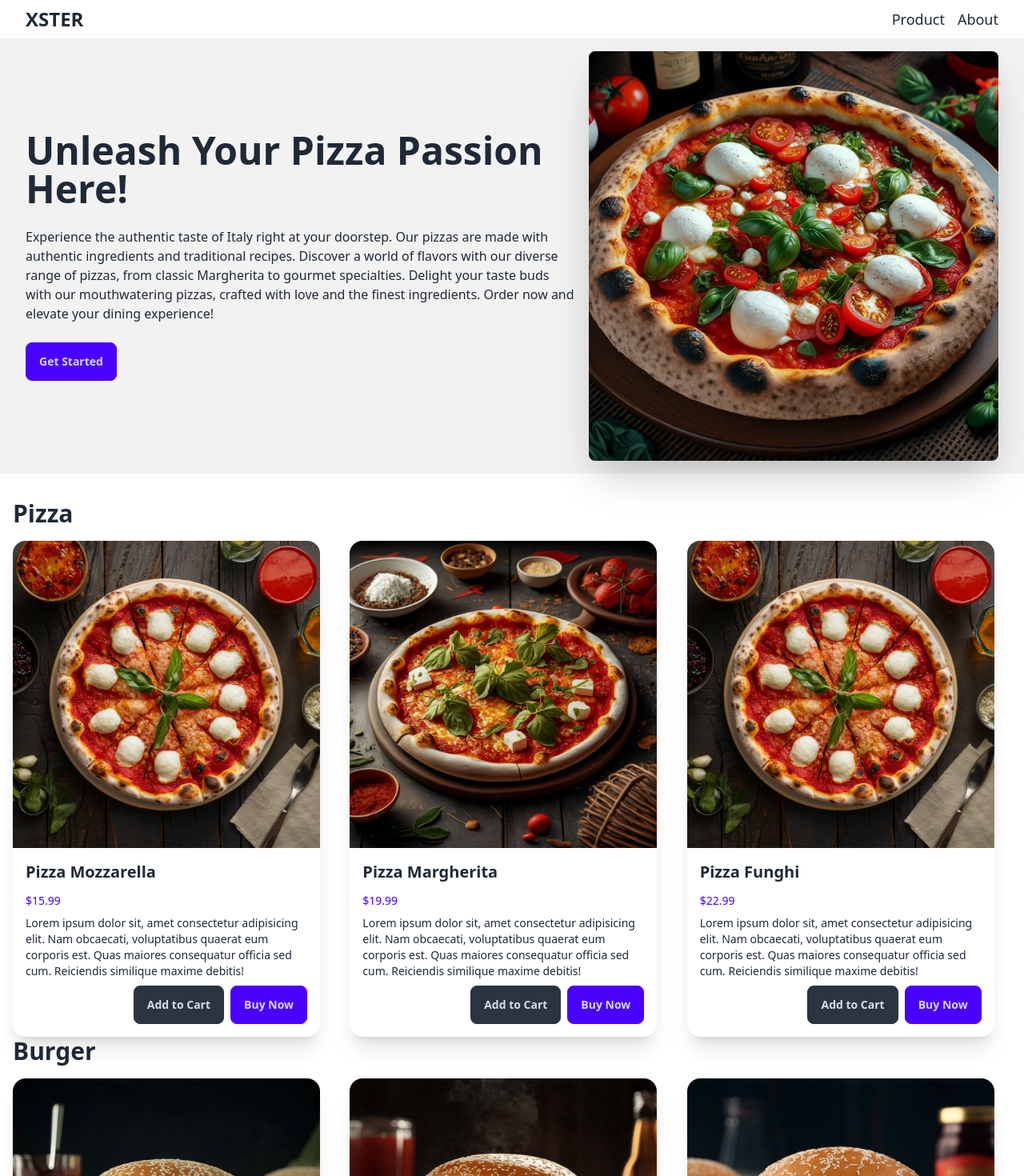
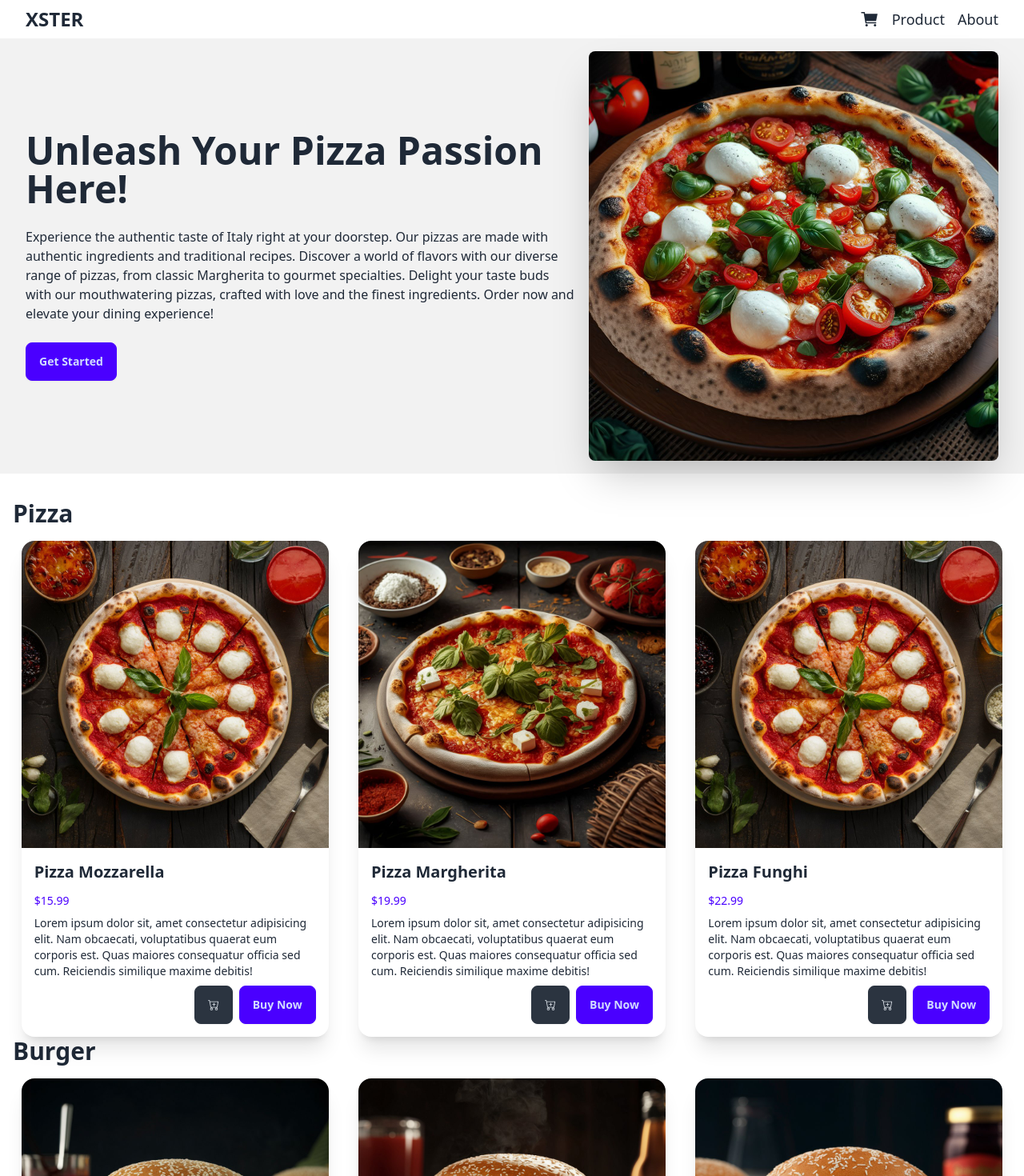
Before and after one commit to Nurdinxdev/e-commerce, a React (Vite) app: page / in a window 1280 px wide. Shown: the top 1470 px of the page at 80% size. Built offline with nearby package versions, Linux system fonts and the light colour scheme.

Commit message:
successfuly create cart features and add depedencies react-hot-toast for notifications

```diff
--- a/package.json
+++ b/package.json
@@ -12,6 +12,7 @@
   "dependencies": {
     "react": "^18.2.0",
     "react-dom": "^18.2.0",
+    "react-hot-toast": "^2.4.1",
     "react-icons": "^5.2.1",
     "react-router-dom": "^6.23.1"
   },
--- a/src/Context.jsx
+++ b/src/Context.jsx
@@ -1,19 +1,19 @@
 import { createContext, useContext, useState } from "react";
 
-export const ChartContext = createContext();
+export const CartContext = createContext();
 
-export const useChartContext = () => {
-  return useContext(ChartContext);
+export const useCartContext = () => {
+  return useContext(CartContext);
 };
 
-export const ChartContextProvider = ({ children }) => {
-  const [chart, setChart] = useState(
-    JSON.parse(localStorage.getItem("chart")) || null
+export const CartContextProvider = ({ children }) => {
+  const [cart, setCart] = useState(
+    JSON.parse(localStorage.getItem("cart")) || null
   );
 
   const data = {
-    chart,
-    setChart,
+    cart,
+    setCart,
   };
-  return <ChartContext.Provider value={data}>{children}</ChartContext.Provider>;
+  return <CartContext.Provider value={data}>{children}</CartContext.Provider>;
 };
--- a/src/components/About.jsx
+++ b/src/components/About.jsx
@@ -3,7 +3,7 @@ import React from "react";
 const About = () => {
   return (
     <div className='flex justify-center py-24' id='about-section'>
-      <div className=' w-[80%] px-8 '>
+      <div className=' w-[90%] px-4 '>
         <h2 className='text-3xl font-bold'>About Us</h2>
         <br />
         <p className='text-lg'>
--- a/src/components/Card.jsx
+++ b/src/components/Card.jsx
@@ -1,10 +1,30 @@
 import React from "react";
+import { BsCartPlus } from "react-icons/bs";
+import { useCartContext } from "../Context";
+import toast from "react-hot-toast";
 
 const Card = ({ src, title, description, price }) => {
+  const { cart, setCart } = useCartContext();
+
   const sendToWhatsapp = () => {
     const message = `I want to buy ${title} from E-commerce.`;
     const url = `https://wa.me/+0123456789?text=${encodeURIComponent(message)}`;
     window.open(url, "_blank");
+  };
+
+  const addToCart = () => {
+    if (cart) {
+      setCart((prev) => [...prev, { src, title, description, price }]);
+      localStorage.setItem("cart", JSON.stringify(cart));
+    } else {
+      setCart([{ src, title, description, price }]);
+      localStorage.setItem(
+        "cart",
+        JSON.stringify([{ src, title, description, price }])
+      );
+    }
+
+    toast.success("Added to cart");
   };
 
   return (
@@ -13,15 +33,15 @@ const Card = ({ src, title, description, price }) => {
         <img src={src} alt={title} />
       </figure>
       <div className='card-body'>
-        <h2 className='card-title'>{title}</h2>
-        <p className='text-primary text-sm'>{price}</p>
-        <p className='sm:block hidden'>{description}</p>
+        <h2 className='sm:card-title text-xs'>{title}</h2>
+        <p className='text-primary text-xs sm:text-sm'>${price}</p>
+        <p className=''>{description}</p>
         <div className='card-actions justify-end'>
           <button
             className='btn btn-neutral md:btn-md btn-sm'
-            onClick={() => sendToWhatsapp()}
+            onClick={() => addToCart()}
           >
-            Add to Cart
+            <BsCartPlus />
           </button>
           <button
             className='btn btn-primary md:btn-md btn-sm'
--- a/src/components/Navbar.jsx
+++ b/src/components/Navbar.jsx
@@ -1,6 +1,10 @@
 import React from "react";
+import { IoCartSharp } from "react-icons/io5";
+import { useCartContext } from "../Context";
 
 const Navbar = () => {
+  const { cart } = useCartContext();
+
   const scrollToProducts = () => {
     const productsSection = document.getElementById("products-section");
     if (productsSection) {
@@ -13,12 +17,20 @@ const Navbar = () => {
       productsSection.scrollIntoView({ behavior: "smooth" });
     }
   };
+
   return (
     <nav className='max-w-full px-8 py-2 flex flex-row justify-between items-center'>
       <h1 className='font-bold text-2xl cursor-pointer'>XSTER</h1>
-      <ul className='flex flex-row gap-4 '>
-        <li>
-          <a className='text-lg cursor-pointer' href='#'></a>
+      <ul className='flex flex-row gap-4 items-center'>
+        <li className='relative'>
+          <a className='text-2xl cursor-pointer' href='#'>
+            <IoCartSharp />
+          </a>
+          {cart?.length > 0 && (
+            <span className='absolute -top-2 -right-2 bg-red-600 text-white text-xs rounded-full px-1'>
+              {cart.length}
+            </span>
+          )}
         </li>
         <li>
           <a
--- a/src/components/Products.jsx
+++ b/src/components/Products.jsx
@@ -10,7 +10,7 @@ const Products = () => {
       {datas.map((item) => (
         <div key={item[0].category}>
           <h1 className='text-3xl font-bold mb-4'>{item[0].category}</h1>
-          <div className='grid grid-cols-3 gap-4'>
+          <div className='grid sm:grid-cols-3 place-items-center gap-4'>
             {item[0].products.map((product) => (
               <Card key={product.title} {...product} />
             ))}
--- a/src/data/data.js
+++ b/src/data/data.js
@@ -12,21 +12,21 @@ const data = [
       products: [
         {
           src: imgPizza1,
-          price: "$15.99",
+          price: 15.99,
           title: "Pizza Mozzarella",
           description:
             "Lorem ipsum dolor sit, amet consectetur adipisicing elit. Nam obcaecati, voluptatibus quaerat eum corporis est. Quas maiores consequatur officia sed cum. Reiciendis similique maxime debitis!",
         },
         {
           src: imgPizza2,
-          price: "$19.99",
+          price: 19.99,
           title: "Pizza Margherita",
           description:
             "Lorem ipsum dolor sit, amet consectetur adipisicing elit. Nam obcaecati, voluptatibus quaerat eum corporis est. Quas maiores consequatur officia sed cum. Reiciendis similique maxime debitis!",
         },
         {
           src: imgPizza3,
-          price: "$22.99",
+          price: 22.99,
           title: "Pizza Funghi",
           description:
             "Lorem ipsum dolor sit, amet consectetur adipisicing elit. Nam obcaecati, voluptatibus quaerat eum corporis est. Quas maiores consequatur officia sed cum. Reiciendis similique maxime debitis!",
@@ -40,21 +40,21 @@ const data = [
       products: [
         {
           src: imgBurger1,
-          price: "$15.99",
+          price: 15.99,
           title: "BBQ Burger",
           description:
             "Lorem ipsum dolor sit, amet consectetur adipisicing elit. Nam obcaecati, voluptatibus quaerat eum corporis est. Quas maiores consequatur officia sed cum. Reiciendis similique maxime debitis!",
         },
         {
           src: imgBurger2,
-          price: "$12.99",
+          price: 12.99,
           title: "Cheese Burger",
           description:
             "Lorem ipsum dolor sit, amet consectetur adipisicing elit. Nam obcaecati, voluptatibus quaerat eum corporis est. Quas maiores consequatur officia sed cum. Reiciendis similique maxime debitis!",
         },
         {
           src: imgBurger3,
-          price: "$10.99",
+          price: 10.99,
           title: "Mushroom Swiss Burger",
           description:
             "Lorem ipsum dolor sit, amet consectetur adipisicing elit. Nam obcaecati, voluptatibus quaerat eum corporis est. Quas maiores consequatur officia sed cum. Reiciendis similique maxime debitis!",
--- a/src/main.jsx
+++ b/src/main.jsx
@@ -1,16 +1,18 @@
 import React from "react";
 import ReactDOM from "react-dom/client";
 import App from "./App.jsx";
-import { ChartContextProvider } from "./Context.jsx";
+import { CartContextProvider } from "./Context.jsx";
 import { BrowserRouter } from "react-router-dom";
 import "./index.css";
+import { Toaster } from "react-hot-toast";
 
 ReactDOM.createRoot(document.getElementById("root")).render(
   <React.StrictMode>
     <BrowserRouter>
-      <ChartContextProvider>
+      <CartContextProvider>
         <App />
-      </ChartContextProvider>
+        <Toaster />
+      </CartContextProvider>
     </BrowserRouter>
   </React.StrictMode>
 );
```
Also changed, not shown: src/pages/CartShop.jsx (added), 1 other file (tests, documents, lock files or other folders).
